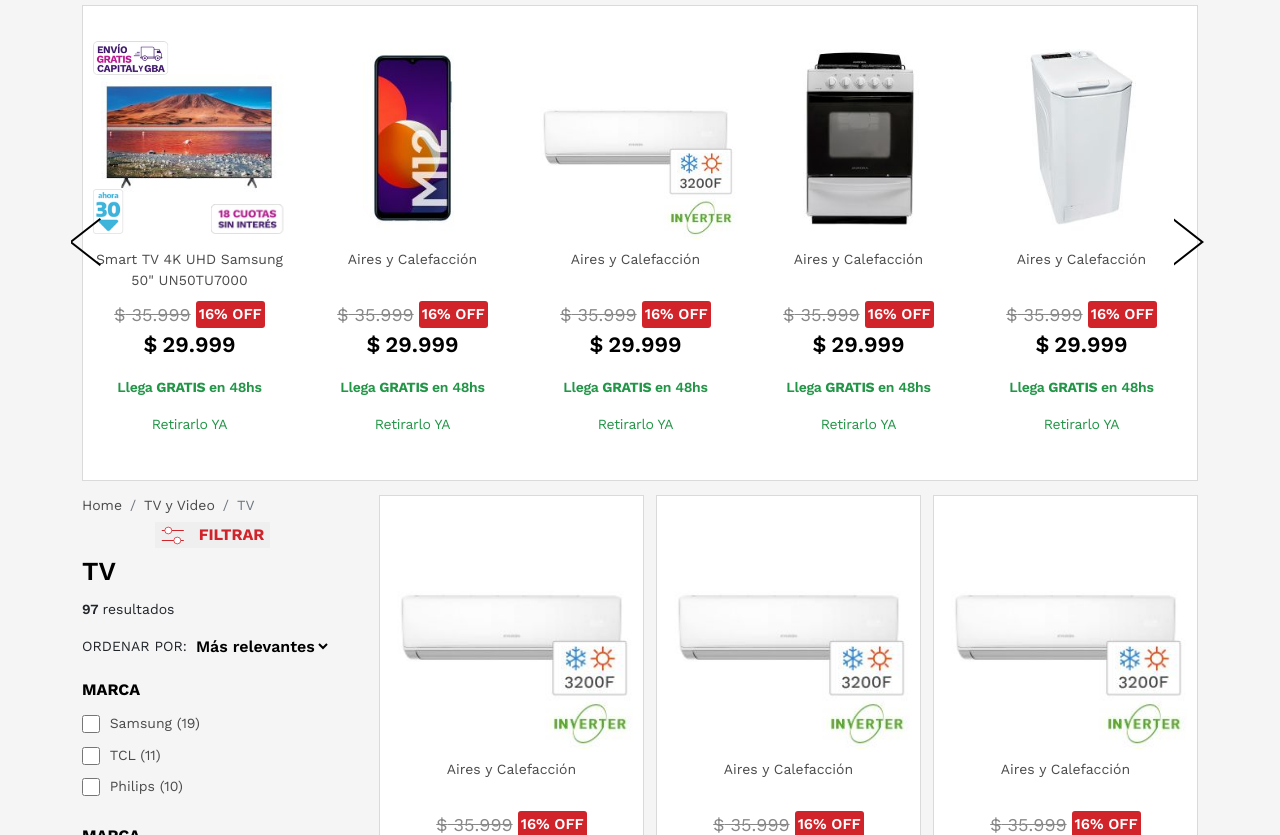
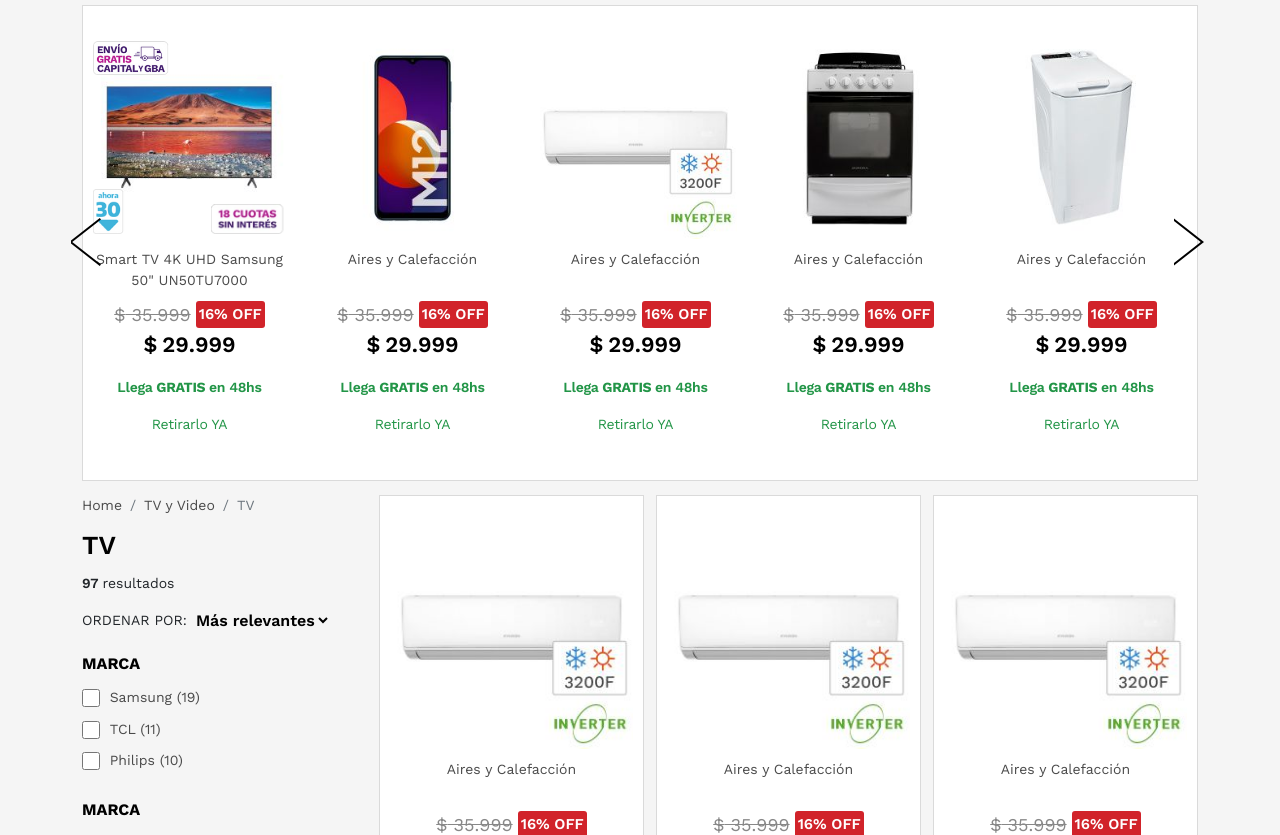
Before and after one commit to gfadavid/e-commerce, a website: page src/category.html in a window 1280 px wide. Shown: the part 265-1100 px from the top of the page. Drawn offline with nearby package versions, Linux system fonts and the light colour scheme.

Commit message:
Relativo al commit anterior.

```diff
--- a/src/category.html
+++ b/src/category.html
@@ -454,7 +454,7 @@
             </div>
 
             <!-- INICIO MÓVIL -->
-            <div class="filter d-flex justify-content-center">
+            <div class="filter d-flex justify-content-center d-md-none">
               <button class="d-flex align-items-center" data-bs-toggle="modal" data-bs-target="#exampleModal">
                 <svg xmlns="http://www.w3.org/2000/svg" width="23" height="19" viewBox="0 0 23 19"><g fill="none" fill-rule="evenodd" stroke="#d1232a"><g transform="rotate(90 10.83 11.97)"><path d="M3.36 0v22"></path><ellipse cx="3.36" cy="15.5" fill="#FFF" stroke-width=".75" rx="3.36" ry="3.5"></ellipse></g><g transform="rotate(90 5.83 16.97)"><path d="M3.36 0v22"></path><ellipse cx="3.36" cy="6.5" fill="#FFF" stroke-width=".75" rx="3.36" ry="3.5"></ellipse></g></g></svg>
                 <p class="filter__text">Filtrar</p>
```
